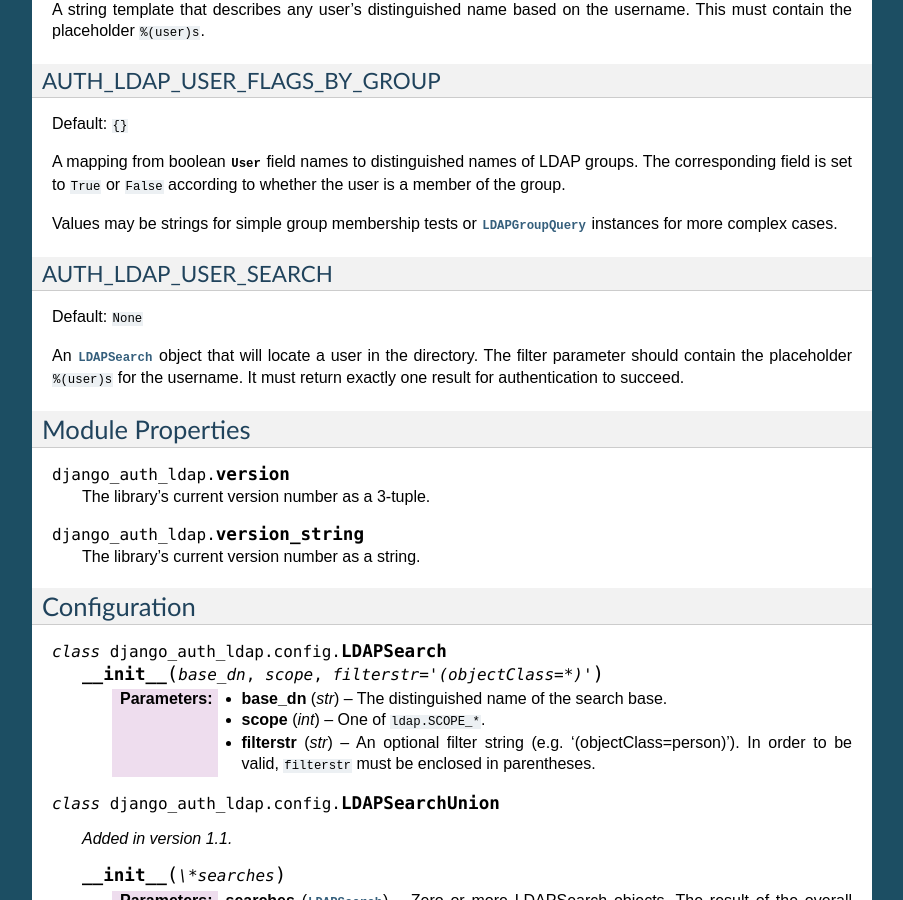
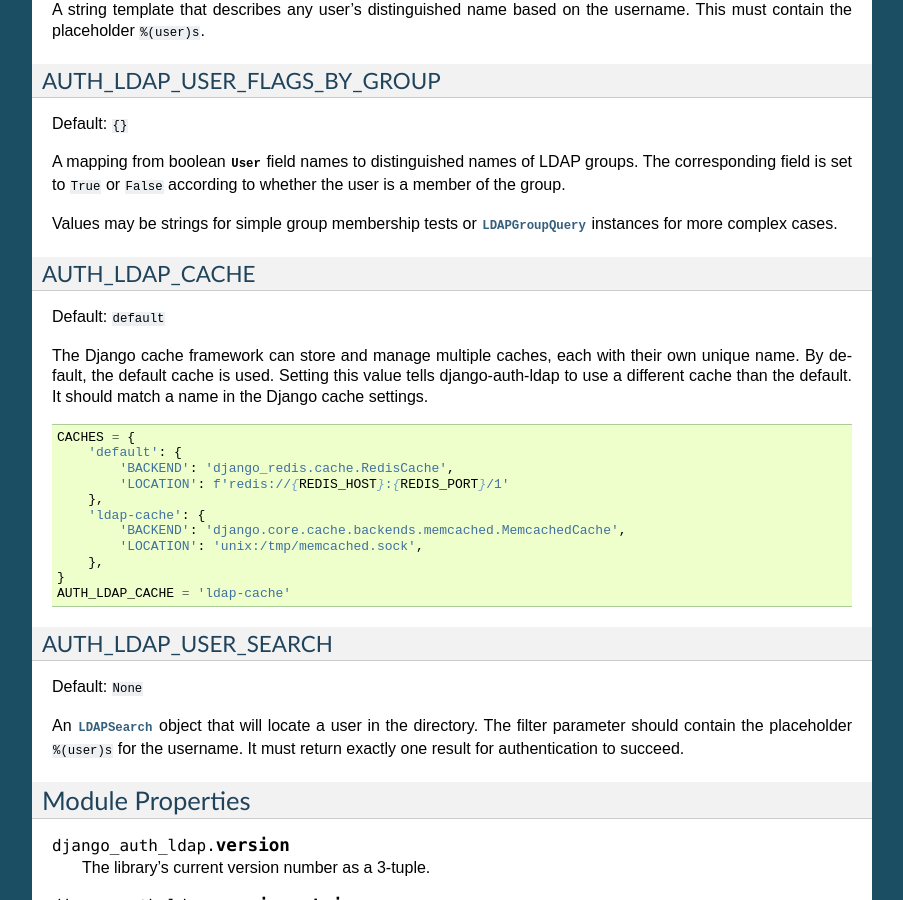
Before and after one commit to django-auth-ldap/django-auth-ldap, a Sphinx documentation site: the page built from docs/reference.rst, in a window 1280 px wide and 900 px high, scrolled down 4138 px. Shown: the whole window, without its empty margins (198-1101 px from the left). Built offline with Sphinx 7.4.7, drawn with Linux system fonts in a browser that asks for light colours.

Commit message:
Add setting to change the default cache used

```diff
--- a/docs/reference.rst
+++ b/docs/reference.rst
@@ -333,6 +333,33 @@
 cases.
 
 
+.. setting:: AUTH_LDAP_CACHE
+
+AUTH_LDAP_CACHE
+~~~~~~~~~~~~~~~
+
+Default: ``default``
+
+The Django cache framework can store and manage multiple caches, each with
+their own unique name. By default, the default cache is used. Setting this
+value tells django-auth-ldap to use a different cache than the default. It
+should match a name in the Django cache settings.
+
+.. code-block:: python
+
+    CACHES = {
+        'default': {
+            'BACKEND': 'django_redis.cache.RedisCache',
+            'LOCATION': f'redis://{REDIS_HOST}:{REDIS_PORT}/1'
+        },
+        'ldap-cache': {
+            'BACKEND': 'django.core.cache.backends.memcached.MemcachedCache',
+            'LOCATION': 'unix:/tmp/memcached.sock',
+        },
+    }
+    AUTH_LDAP_CACHE = 'ldap-cache'
+
+
 .. setting:: AUTH_LDAP_USER_SEARCH
 
 AUTH_LDAP_USER_SEARCH
```
Also changed, not shown: 1 other file.
